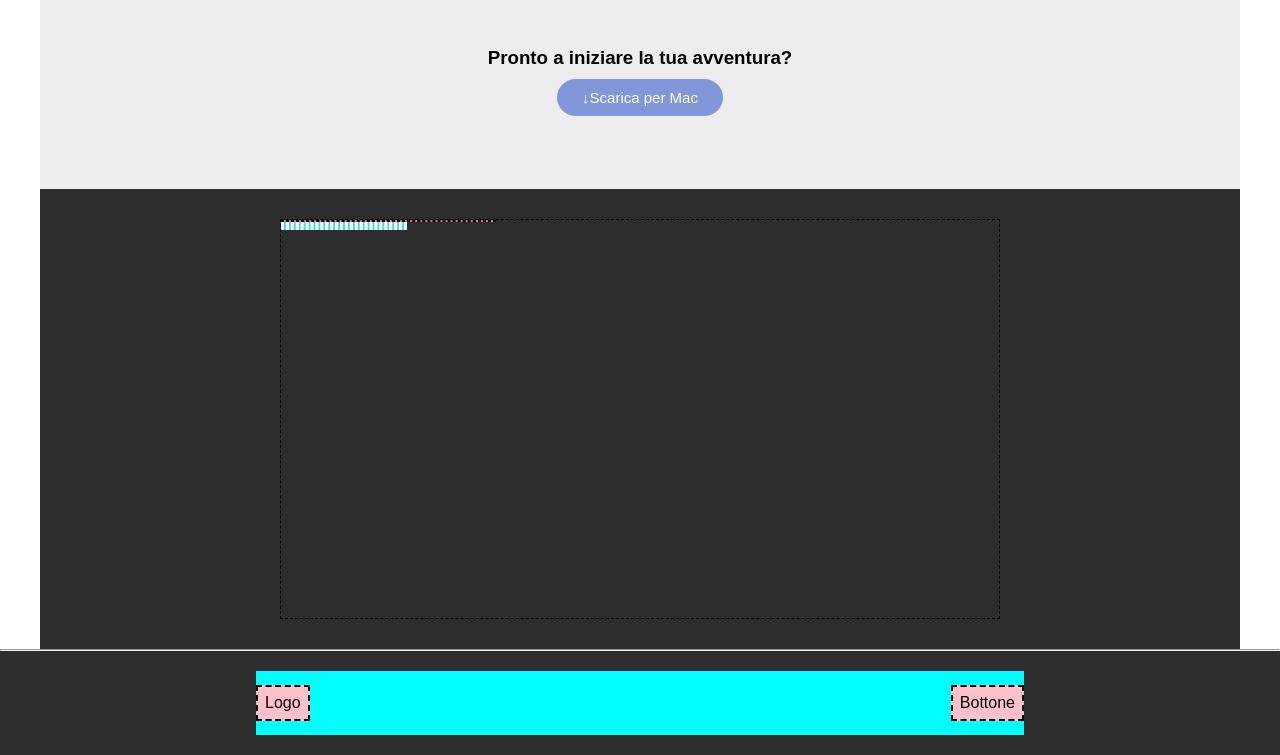
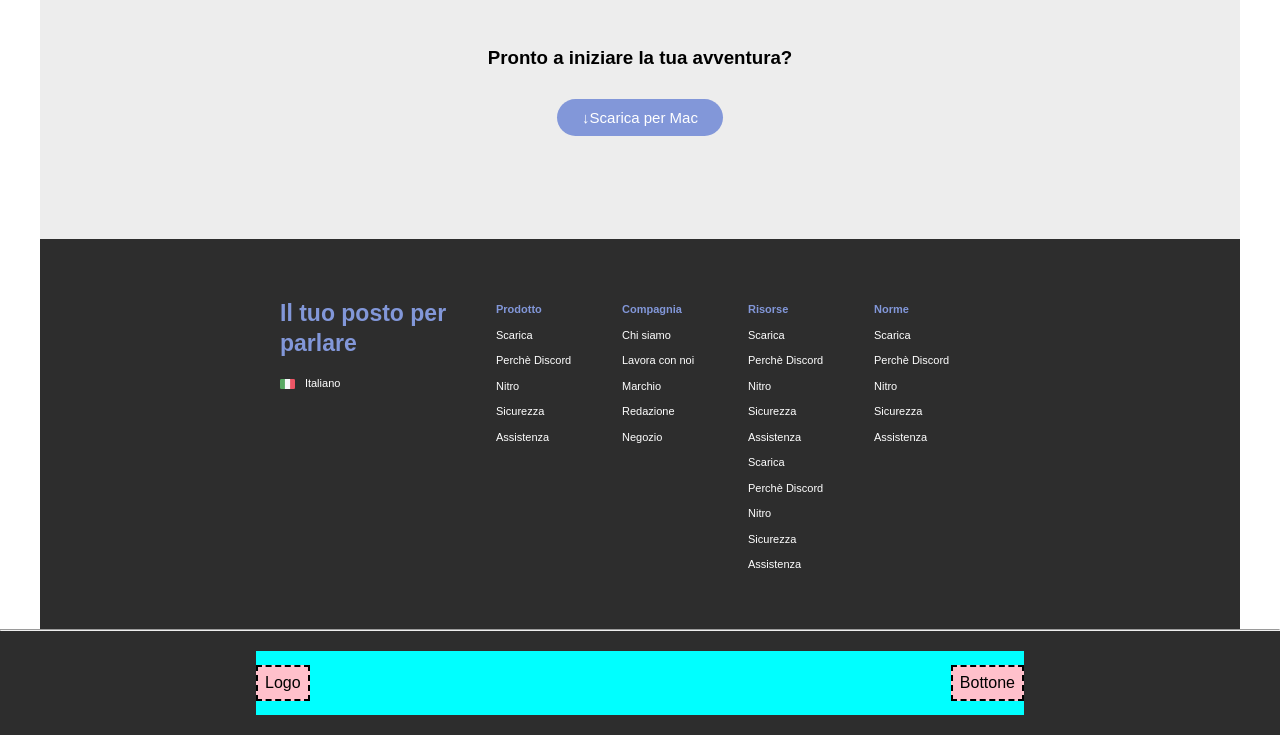
Before and after one commit to annaritadituri/htmlcss-discord, a plain HTML site: page index.html in a window 1280 px wide. Shown: the part 2641-3396 px from the top of the page. Drawn offline with Linux system fonts and the light colour scheme; a web font is replaced by a local one.

Commit message:
Added five columns layout

```diff
--- a/css/style.css
+++ b/css/style.css
@@ -230,7 +230,7 @@ Sezione contenitore pieno finale
 
 .last-container .row {
     width: 60%;
-    height: 600px;
+    height: 650px;
     margin-top: 30px;
     margin-bottom: 100px;
     display: flex;
@@ -257,6 +257,10 @@ Sezione contenitore pieno finale
     background-color: rgb(130, 151, 217);
 }
 
+.last-container h3 {
+    margin-bottom: 20px;
+}
+
 /*
 Sezione cinque colonne
 */
@@ -272,27 +276,60 @@ Sezione cinque colonne
 
 .five-container .row {
     width: 60%;
-    height: 50vh;
-    margin-top: 30px;
+    height: 300px;
+    margin-top: 60px;
     margin-bottom: 30px;
-    border: 1px dashed black;
+    display: flex;
+    flex-direction: row;
 }
 
 .col-30 {
     width: 30%;
-    background-color: palevioletred;
-    border: 1px dashed black;
+    display: flex;
+    flex-direction: column;
+    align-items: flex-start;
 }
 
 .col-15 {
     width: calc(70% / 4);
-    background-color: turquoise;
-    border: 1px dashed white;
+    display: flex;
+    flex-direction: column;
+    justify-content: flex-start;
+}
+
+.five-container p {
+    color: white;
+    font-size: 11px;
+    line-height: 0.5;
 }
 
 hr {
-    color: white;
-    font-size: 15px;
+    color: rgb(130, 151, 217);
+}
+
+.col-30 p {
+    display: flex;
+    flex-direction: row;
+    align-items: center;
+}
+
+.image img {
+    height: 10px;
+    margin: 10px;
+    margin-left: 0;
+}
+
+.col-30 h3 {
+    font-size: 23px;
+    color: rgb(130, 151, 217);
+    line-height: 1.3;
+    margin-bottom: 10px;
+}
+
+.col-15 .title {
+    color: rgb(130, 151, 217);
+    font-weight: bolder;
+    margin-top: 8px;
 }
 
 /*
--- a/index.html
+++ b/index.html
@@ -106,11 +106,51 @@
         <!--Sezione cinque colonne-->
         <div class="five-container">
             <div class="row">
-                <div class="col-30"></div>
-                <div class="col-15"></div>
-                <div class="col-15"></div>
-                <div class="col-15"></div>
-                <div class="col-15"></div>
+                <div class="col-30">
+                    <h3>Il tuo posto per parlare</h3>
+                    <p><span class="image"><img src="./img/ita.png" alt="ita"></span>Italiano</p>
+                    <span></span>
+                    <span></span>
+                    <span></span>
+                    <span></span>
+                </div>
+                <div class="col-15">
+                    <p class="title">Prodotto</p>
+                    <p>Scarica</p>
+                    <p>Perchè Discord</p>
+                    <p>Nitro</p>
+                    <p>Sicurezza</p>
+                    <p>Assistenza</p>
+                </div>
+                <div class="col-15">
+                    <p class="title">Compagnia</p>
+                    <p>Chi siamo</p>
+                    <p>Lavora con noi</p>
+                    <p>Marchio</p>
+                    <p>Redazione</p>
+                    <p>Negozio</p>
+                </div>
+                <div class="col-15">
+                    <p class="title">Risorse</p>
+                    <p>Scarica</p>
+                    <p>Perchè Discord</p>
+                    <p>Nitro</p>
+                    <p>Sicurezza</p>
+                    <p>Assistenza</p>
+                    <p>Scarica</p>
+                    <p>Perchè Discord</p>
+                    <p>Nitro</p>
+                    <p>Sicurezza</p>
+                    <p>Assistenza</p>
+                </div>
+                <div class="col-15">
+                    <p class="title">Norme</p>
+                    <p>Scarica</p>
+                    <p>Perchè Discord</p>
+                    <p>Nitro</p>
+                    <p>Sicurezza</p>
+                    <p>Assistenza</p>
+                </div>
             </div>
         </div>
 
```
